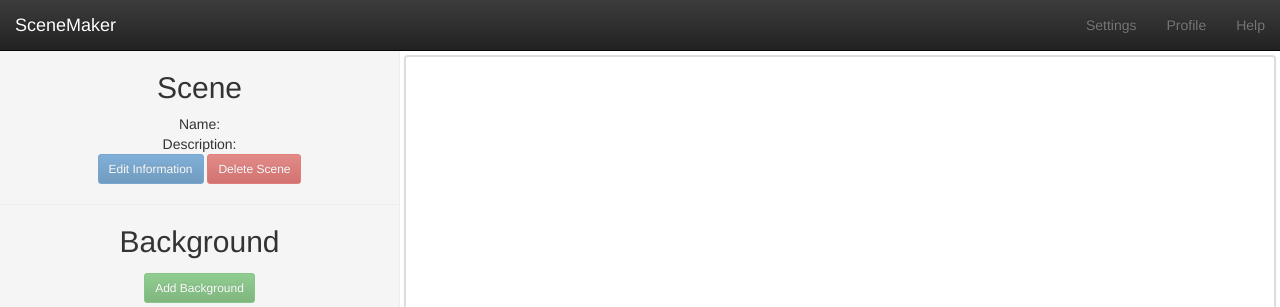
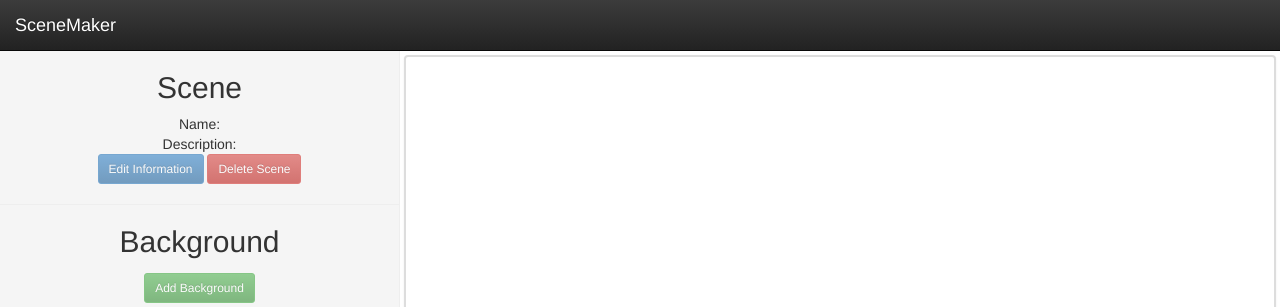
Before and after one commit to jajan-dev/scenemaker, a Django app: page / in a window 1280 px wide. Shown: the top 307 px of the page. Run offline with Django 3.2, Linux system fonts and the light colour scheme; parts of the project's set-up code (start-up, migrations or seed data) failed here and were passed over; some libraries are stand-ins or nearby versions.

Commit message:
Removed unnecessary buttons and modified sql.mit.edu database with heroku data

```diff
--- a/templates/editor/editor.html
+++ b/templates/editor/editor.html
@@ -44,9 +44,7 @@
             </div>
             <div id="navbar" class="navbar-collapse collapse">
                 <ul class="nav navbar-nav navbar-right">
-                    <li><a href="#">Settings</a></li>
-                    <li><a href="#">Profile</a></li>
-                    <li><a href="#">Help</a></li>
+                    <!-- Adding items in navbar -->
                 </ul>
             </div>
         </div>
```
